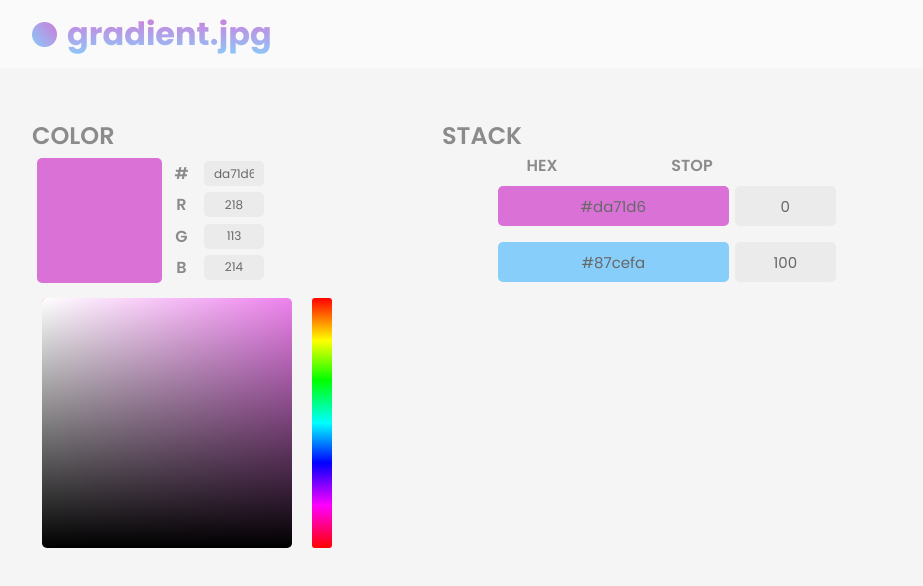
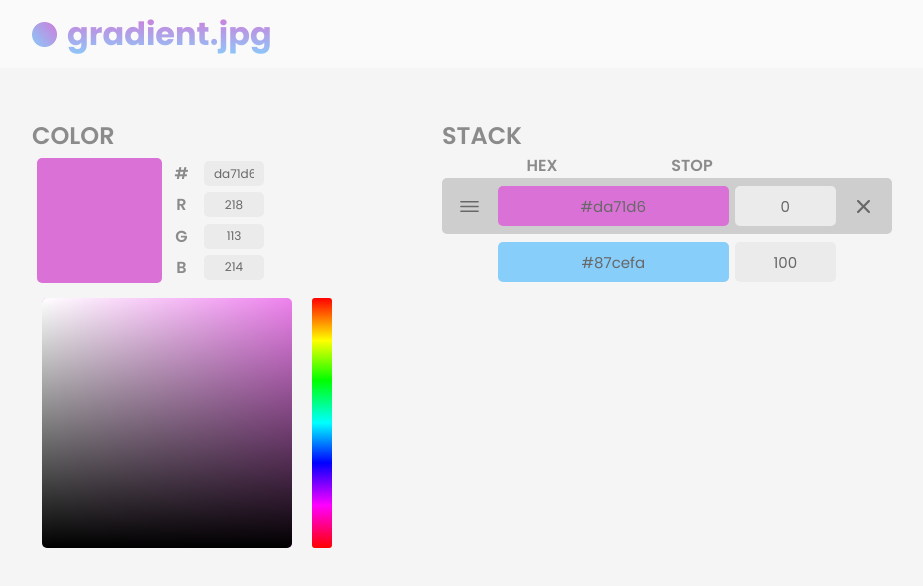
Before and after one commit to karenying/gradient.png, a React (Create React App) app: page / in a window 1280 px wide. Shown: the top 586 px of the page, without its empty margins (18-941 px from the left). Built offline with nearby package versions, Linux system fonts and the light colour scheme.

Commit message:
Add selected to Color

```diff
--- a/src/Components/Stack/Stack.js
+++ b/src/Components/Stack/Stack.js
@@ -5,15 +5,13 @@ import StackItem from './StackItem';
 
 class Stack extends React.Component {
     state = {
-        stack: [new Color('da71d6', 0), new Color('87cefa', 100)],
+        stack: [new Color('da71d6', 0, true), new Color('87cefa', 100, false)],
     };
 
     render() {
         const { stack } = this.state;
 
-        const renderStack = stack.map((color) => (
-            <StackItem hex={'#' + color.hex} stop={color.stop} />
-        ));
+        const renderStack = stack.map((color) => <StackItem color={color} />);
 
         return (
             <div className='stack-container'>
--- a/src/Components/Stack/StackItem.js
+++ b/src/Components/Stack/StackItem.js
@@ -7,8 +7,11 @@ class StackItem extends React.Component {
     state = {};
 
     render() {
-        const { hex, stop } = this.props;
+        const { hex, stop, selected } = this.props.color;
+        const selectedDiv = selected ? 'stackitem-selected' : '';
+
         return (
+            <div className={selectedDiv}>
                 <div className='stackitem-container'>
                     <div className='stackitem-icon-container'>
                         <div className='stackitem-icon'>
@@ -21,8 +24,8 @@ class StackItem extends React.Component {
                     </div>
                     <input
                         type='text'
-                    value={hex}
-                    style={{ backgroundColor: hex }}
+                        value={'#' + hex}
+                        style={{ backgroundColor: '#' + hex }}
                     ></input>
                     <input type='number' value={stop}></input>
                     <div className='stackitem-icon-container'>
@@ -35,6 +38,7 @@ class StackItem extends React.Component {
                         </div>
                     </div>
                 </div>
+            </div>
         );
     }
 }
--- a/src/Styles/Stack/StackItem.css
+++ b/src/Styles/Stack/StackItem.css
@@ -38,7 +38,8 @@
     display: none;
 }
 
-.stackitem-container:hover .stackitem-icon {
+.stackitem-container:hover .stackitem-icon,
+.stackitem-selected .stackitem-icon {
     display: flex;
     align-items: center;
 }
@@ -46,3 +47,8 @@
 .stackitem-container:hover {
     background-color: var(--hover-gray);
 }
+
+.stackitem-selected {
+    background-color: var(--hover-gray);
+    border-radius: 5px;
+}
--- a/src/Utils/Color.js
+++ b/src/Utils/Color.js
@@ -1,9 +1,10 @@
 import { hexToRGB } from './colorUtils';
 
 class Color {
-    constructor(hex, stop) {
+    constructor(hex, stop, selected) {
         this.hex = hex;
         this.stop = stop;
+        this.selected = selected;
     }
 
     getRGB = function () {
```
Lines whose indentation alone changed are shown as unchanged.
